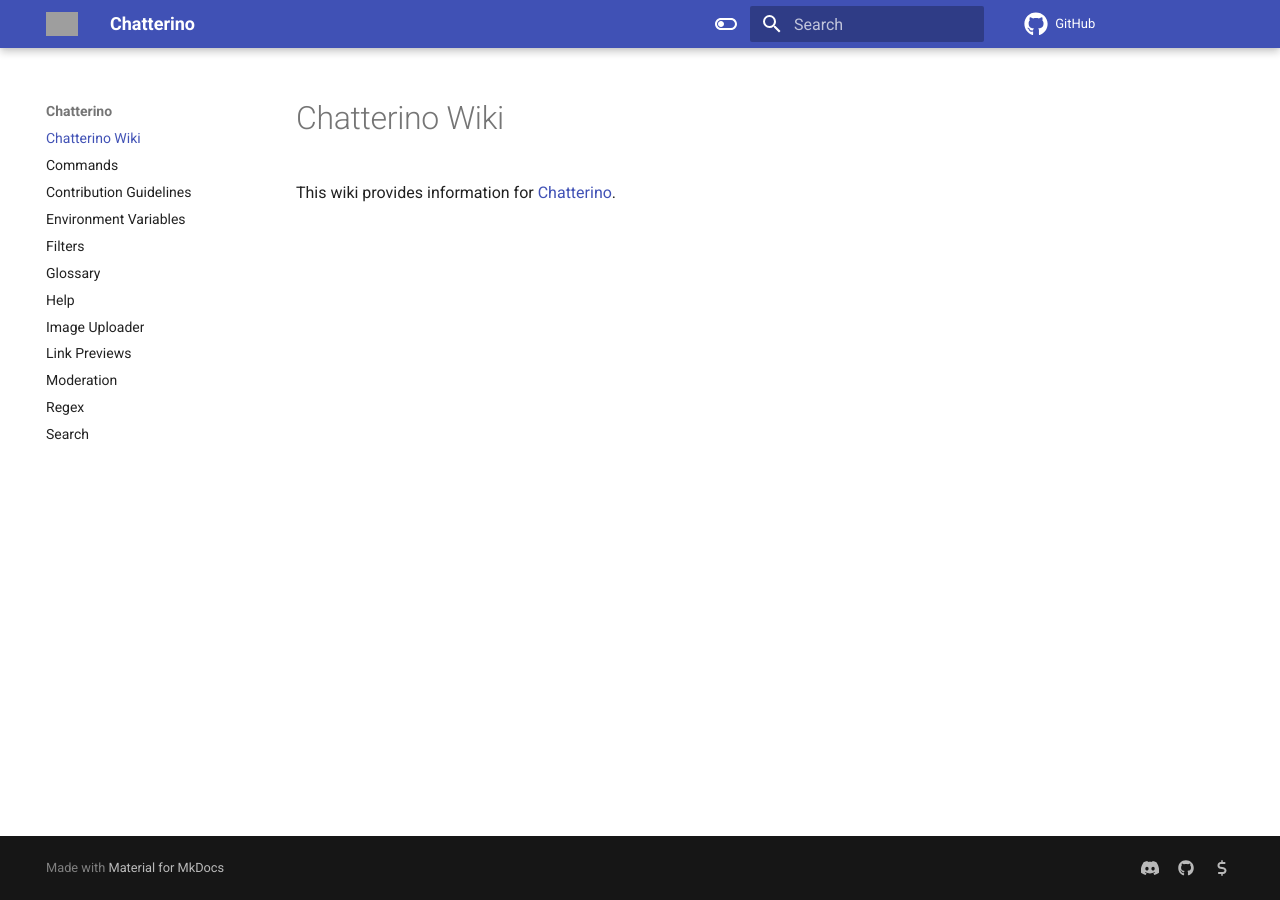
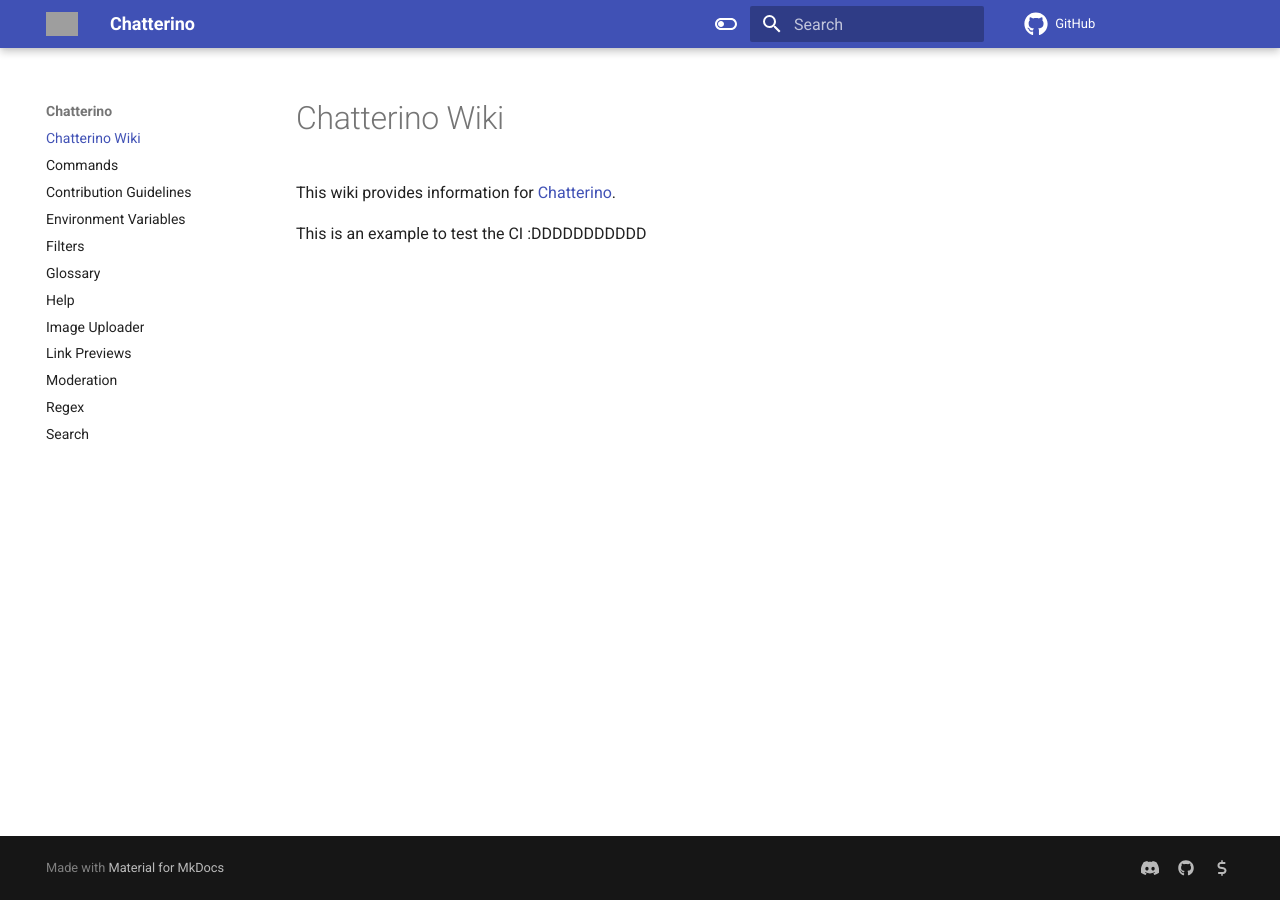
Before and after one commit to ilya-zlobintsev/wiki, an MkDocs documentation site: the page built from docs/index.md, in a window 1280 px wide. Built offline with MkDocs 1.6.1 and Material for MkDocs 9.7.7, drawn with Linux system fonts in a browser that asks for light colours; comment, search, counter and statistics services are not loaded; grey boxes are pictures that could not be loaded.

Commit message:
Update index.md

```diff
--- a/docs/index.md
+++ b/docs/index.md
@@ -1,3 +1,5 @@
 # Chatterino Wiki
 
 This wiki provides information for [Chatterino](https://chatterino.com).
+
+This is an example to test the CI :DDDDDDDDDDD
```
